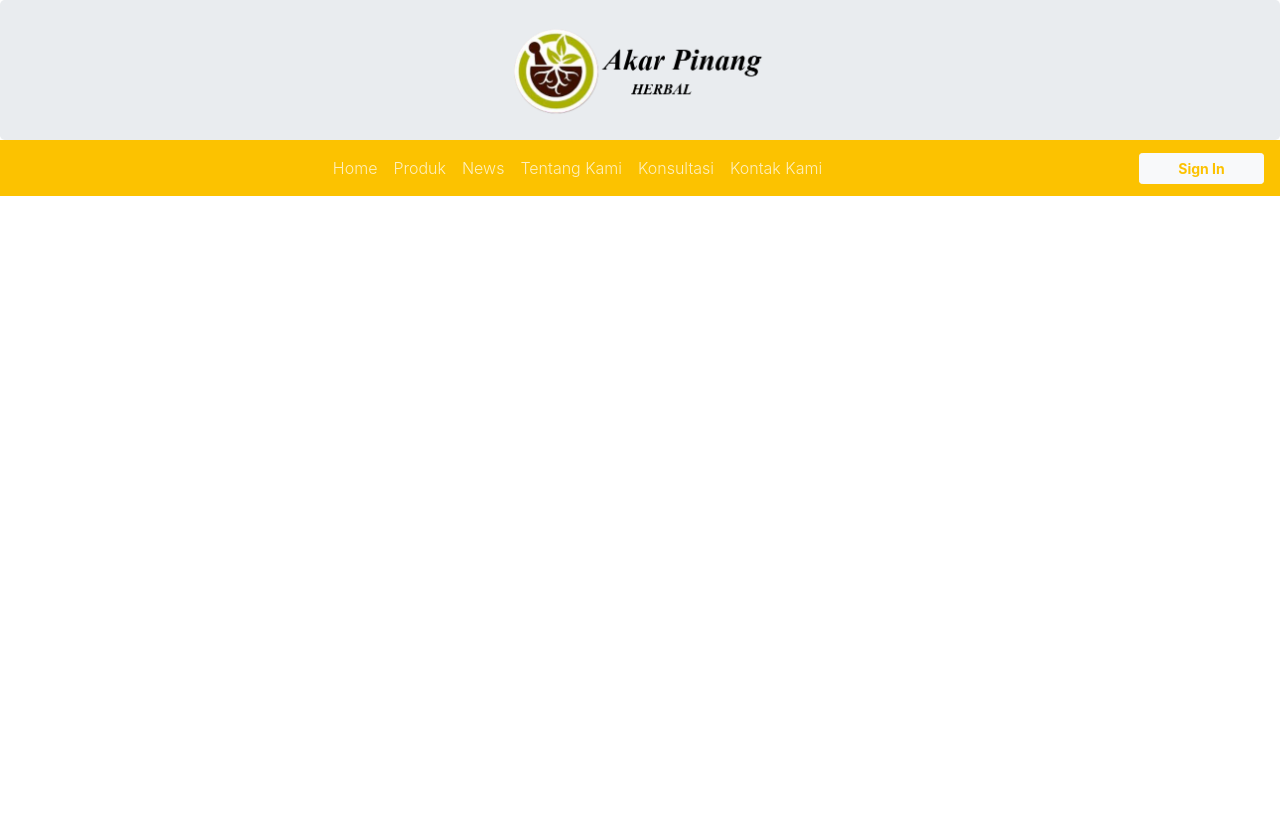
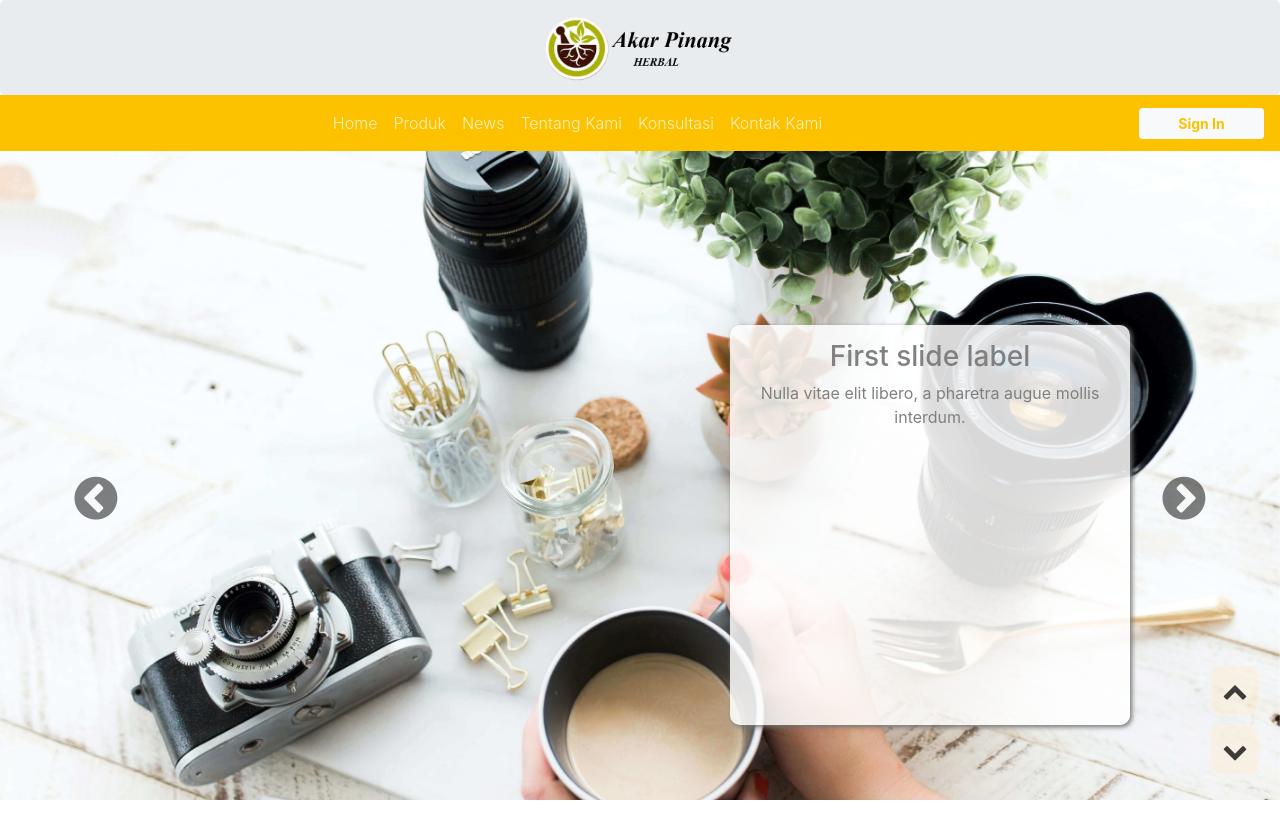
Before and after one commit to marlinakreatif/akar_pinang_herbal, a React (Create React App) app: page / in a window 1280 px wide. Shown: the top 838 px of the page. After the commit the page ends 800 px from the top, so only its background shows below. Built offline with nearby package versions, Linux system fonts and the light colour scheme.

Commit message:
update dashboard client

```diff
--- a/src/components/NormalScreenMenuContainer.jsx
+++ b/src/components/NormalScreenMenuContainer.jsx
@@ -5,7 +5,7 @@ function NormalScreenMenuContainer({ children }) {
   return (
     <header id="main-header">
       <div className="jumbotron text-center">
-        <img src="/assets/brand.png" alt="brand" height="100" />{" "}
+        <img src="/assets/brand.png" alt="brand" height="75" />
       </div>
       <Navbar bg="main" expand="md" sticky="top" variant="dark">
         <Navbar.Toggle aria-controls="basic-navbar-nav" />
--- a/src/components/SmallScreenMenuContainer.jsx
+++ b/src/components/SmallScreenMenuContainer.jsx
@@ -9,6 +9,7 @@ class SmallScreenMenuContainer extends Component {
   render() {
     const { children } = this.props;
     return (
+        <header id="main-header">
         <Navbar bg="main" expand="lg" variant="dark">
           <Navbar.Brand href="#home">
             <img src="/favicon.png" alt="brand" height="50" />{" "}
@@ -19,6 +20,7 @@ class SmallScreenMenuContainer extends Component {
             <Nav className="mr-auto">{children}</Nav>
           </Navbar.Collapse>
         </Navbar>
+      </header>
     );
   }
 }
--- a/src/containers/HomeClient.jsx
+++ b/src/containers/HomeClient.jsx
@@ -1,12 +1,16 @@
 import React, { Component } from "react";
 import ResponsiveMenu from "../components/ResponsiveMenu";
+import Dashboard from "./dashboard";
 
 export default class HomeClient extends Component {
+  constructor(props) {
+    super(props);
+    this.ref = React.createRef;
+  }
   render() {
     return (
-      <div>
-        <ResponsiveMenu type="client" />
-        <main style={{ height: "1000px" }}></main>
+      <div id="home-body">
+        <Dashboard />
       </div>
     );
   }
--- /dev/null
+++ b/src/containers/dashboard/SectionBanner.jsx
@@ -0,0 +1,56 @@
+import React from "react";
+import { Carousel } from "react-bootstrap";
+
+const CarouselIcon = ({ size = 14, name = "fa-chevron-circle-right" }) => (
+  <div style={{ fontSize: `${size}px`, color: "black" }}>
+    <i className={`fa ${name}`}></i>
+  </div>
+);
+
+export default function Banner() {
+  return (
+    <Carousel
+      interval={null}
+      nextIcon={<CarouselIcon size={50} name="fa-chevron-circle-right" />}
+      prevIcon={<CarouselIcon size={50} name="fa-chevron-circle-left" />}
+    >
+      <Carousel.Item>
+        <img
+          className="d-block w-100 h-100 carousel-img-item"
+          src="/assets/banner-1.jpg"
+          alt="First slide"
+        />
+        <Carousel.Caption className="custom-caption">
+          <h3>First slide label</h3>
+          <p>Nulla vitae elit libero, a pharetra augue mollis interdum.</p>
+        </Carousel.Caption>
+      </Carousel.Item>
+      <Carousel.Item>
+        <img
+          className="d-block w-100 h-100 carousel-img-item"
+          src="/assets/banner-2.jpg"
+          alt="Third slide"
+        />
+
+        <Carousel.Caption className="custom-caption">
+          <h3>Second slide label</h3>
+          <p>Lorem ipsum dolor sit amet, consectetur adipiscing elit.</p>
+        </Carousel.Caption>
+      </Carousel.Item>
+      <Carousel.Item>
+        <img
+          className="d-block w-100 h-100 carousel-img-item"
+          src="/assets/banner-3.jpg"
+          alt="Third slide"
+        />
+
+        <Carousel.Caption className="custom-caption">
+          <h3>Third slide label</h3>
+          <p>
+            Praesent commodo cursus magna, vel scelerisque nisl consectetur.
+          </p>
+        </Carousel.Caption>
+      </Carousel.Item>
+    </Carousel>
+  );
+}
--- /dev/null
+++ b/src/containers/dashboard/SectionBiografi.jsx
@@ -0,0 +1,34 @@
+import React from "react";
+import { Media } from "react-bootstrap";
+
+export default function Biografi(props) {
+  return (
+    <div className="section-padd">
+      <div className="container">
+        <div className="row">
+          <div className="col-10 offset-1">
+            <Media>
+              <img
+                width={300}
+                height={400}
+                className="mr-3"
+                src="/assets/biografi.png"
+                alt="Generic placeholder"
+              />
+              <Media.Body>
+                <h1>Biografi H. Andi Muhammad</h1>
+                <p>
+                  Cras sit amet nibh libero, in gravida nulla. Nulla vel metus
+                  scelerisque ante sollicitudin commodo. Cras purus odio,
+                  vestibulum in vulputate at, tempus viverra turpis. Fusce
+                  condimentum nunc ac nisi vulputate fringilla. Donec lacinia
+                  congue felis in faucibus.
+                </p>
+              </Media.Body>
+            </Media>
+          </div>
+        </div>
+      </div>
+    </div>
+  );
+}
--- /dev/null
+++ b/src/containers/dashboard/SectionNews.jsx
@@ -0,0 +1,8 @@
+import React from 'react'
+
+export default function News() {
+    return (
+        <div className="section-padd">
+        </div>
+    )
+}
--- /dev/null
+++ b/src/containers/dashboard/SectionProducts.jsx
@@ -0,0 +1,8 @@
+import React from "react";
+
+export default function Products() {
+  return (
+    <div className="section-padd">
+    </div>
+  );
+}
--- /dev/null
+++ b/src/containers/dashboard/SectionTestimoni.jsx
@@ -0,0 +1,8 @@
+import React from "react";
+
+export default function Testimoni() {
+  return (
+    <div className="section-padd">
+    </div>
+  );
+}
--- /dev/null
+++ b/src/containers/dashboard/dashboard.css
@@ -0,0 +1,66 @@
+.section {
+  width: 100%;
+  height: 100vh;
+  display: block;
+}
+
+/* Hide scrollbar for Chrome, Safari and Opera */
+/* .main-container::-webkit-scrollbar {
+    display: none;
+  } */
+
+/* Hide scrollbar for IE, Edge and Firefox */
+.main-container {
+  height: 100vh;
+  overflow: scroll;
+  scroll-behavior: smooth;
+  /* -ms-overflow-style: none;  */
+  /* scrollbar-width: none;    */
+}
+
+.section-button {
+  position: absolute;
+  bottom: 15px;
+  right: 15px;
+  z-index: 100;
+}
+
+.section-button > #up,
+.section-button > #down {
+  width: 50px;
+  height: 50px;
+  background: rgba(255, 235, 205, 0.411);
+  margin: 10px 5px;
+  border: 1px solid rgba(245, 245, 245, 0.623);
+  border-radius: 10px;
+  text-align: center;
+  line-height: 50px;
+  font-size: 25px;
+  color: #000000c0;
+}
+
+.section-button > #up:hover,
+.section-button > #down:hover {
+  transform: scale(1.1, 1.1);
+  cursor: pointer;
+}
+
+.section-button > #up:active,
+.section-button > #down:active {
+  transform: scale(0.9, 0.9);
+}
+
+.custom-caption {
+  top: 25%;
+  right: 150px !important;
+  left: unset !important;
+  color: gray !important;
+  width: 400px;
+  height: 400px;
+  background: rgba(255, 255, 255, 0.849);
+  border-radius: 10px;
+  padding: 15px;
+  -webkit-box-shadow: 2px 2px 5px 0px rgba(115, 115, 115, 1);
+  -moz-box-shadow: 2px 2px 5px 0px rgba(115, 115, 115, 1);
+  box-shadow: 2px 2px 5px 0px rgba(115, 115, 115, 1);
+}
--- /dev/null
+++ b/src/containers/dashboard/index.jsx
@@ -0,0 +1,113 @@
+import React, { Component } from "react";
+import Banner from "./SectionBanner";
+import Biografi from "./SectionBiografi";
+import News from "./SectionNews";
+import Products from "./SectionProducts";
+import Testimoni from "./SectionTestimoni";
+import "./dashboard.css";
+import ResponsiveMenu from "../../components/ResponsiveMenu";
+
+class index extends Component {
+  constructor(props) {
+    super(props);
+    this.state = {
+      scrollIndex: 0,
+    };
+    this.mainRef = React.createRef();
+  }
+
+  scrollUp = () => {
+    const { scrollIndex } = this.state;
+    const scrollTop = this.mainRef.current.scrollTop;
+    const clientHeight = this.mainRef.current.clientHeight;
+    const isMoreThenHalve =
+      scrollTop >= clientHeight * scrollIndex + clientHeight / 4;
+    if (isMoreThenHalve) {
+      this.mainRef.current.scrollTop = clientHeight * scrollIndex;
+    } else if (scrollIndex > 0) {
+      this.mainRef.current.scrollTop =
+        clientHeight * (scrollIndex - 1);
+    }
+  };
+
+  scrollDown = () => {
+    const { scrollIndex } = this.state;
+    if (scrollIndex < 3) {
+      this.mainRef.current.scrollTop =
+        this.mainRef.current.clientHeight * (scrollIndex + 1) + 140;
+    }
+  };
+
+  onScroll = (e) => {
+    const element = e.target;
+    const { scrollTop, clientHeight } = element;
+    const { scrollIndex } = this.state;
+    let index = 0;
+    if (scrollTop <= clientHeight) {
+      index = 0;
+    } else if (scrollTop <= clientHeight * 2 && scrollTop > clientHeight) {
+      index = 1;
+    } else if (scrollTop <= clientHeight * 3 && scrollTop > clientHeight * 2) {
+      index = 2;
+    } else {
+      index = 3;
+    }
+
+    if (scrollTop < clientHeight * 3 && scrollTop >= clientHeight * 2) {
+      index = 2;
+    } else if (scrollTop < clientHeight * 2 && scrollTop >= clientHeight) {
+      index = 1;
+    } else if (scrollTop < clientHeight && scrollTop >= 0) {
+      index = 0;
+    } else {
+      index = 3;
+    }
+    // console.log(
+    //   `scrollTop : ${scrollTop} ,clientHeight:${clientHeight}, Index: ${index}`
+    // );
+    if (index !== scrollIndex) {
+      this.setState({
+        scrollIndex: index,
+      });
+    }
+  };
+  render() {
+    return (
+      <>
+        <div
+          className="main-container"
+          ref={this.mainRef}
+          onScroll={this.onScroll}
+        >
+          <ResponsiveMenu type="client" />
+          <section className="section" id="section-0">
+            <Banner />
+          </section>
+          <section className="section" id="section-1">
+            <Biografi />
+          </section>
+          <section className="section" id="section-2">
+            <Products />
+          </section>
+          <section className="section" id="section-3">
+            <News />
+          </section>
+          <section className="section" id="section-4">
+            <Testimoni />
+          </section>
+        </div>
+
+        <div className="section-button">
+          <div id="up" onClick={this.scrollUp}>
+            <i className="fa fa-chevron-up" aria-hidden="true"></i>
+          </div>
+          <div id="down" onClick={this.scrollDown}>
+            <i className="fa fa-chevron-down" aria-hidden="true"></i>
+          </div>
+        </div>
+      </>
+    );
+  }
+}
+
+export default index;
--- a/src/index.css
+++ b/src/index.css
@@ -7,7 +7,7 @@
 }
 
 .jumbotron {
-  padding: 20px;
+  padding: 10px;
   background-size: cover;
   background-position: center;
   text-align: left;
@@ -34,3 +34,87 @@
   font-weight: bold;
   color: #fcc200;
 }
+
+/* START COMPONENTS
+==>  LINE
+"blue" | "black" | "white" | "green" | "red"
+*/
+h1.line {
+  padding: 0 30px;
+  text-align: center;
+  position: relative;
+}
+h1.line.black {
+  color: rgb(102, 102, 102);
+}
+h1.line.white {
+  color: white;
+}
+h1.line.red {
+  color: red;
+}
+h1.line.green {
+  color: green;
+}
+h1.line.blue {
+  color: blue;
+}
+h1.line.gold {
+  color: gold;
+}
+
+h1.line::before {
+  content: "";
+  width: 22%;
+  height: 2px;
+  background: black;
+  position: absolute;
+  top: 50%;
+  left: 0;
+  transform: translateY(-50%);
+}
+h1.line::after {
+  content: "";
+  width: 25%;
+  height: 2px;
+  background: black;
+  position: absolute;
+  top: 50%;
+  right: 0;
+  transform: translateY(-50%);
+}
+
+h1.line.black::after,
+h1.line.black::before {
+  background: rgb(102, 102, 102);
+}
+h1.line.white::after,
+h1.line.white::before {
+  background: white;
+}
+h1.line.blue::after,
+h1.line.blue::before {
+  background: blue;
+}
+h1.line.red::after,
+h1.line.red::before {
+  background: red;
+}
+h1.line.green::after,
+h1.line.green::before {
+  background: green;
+}
+
+h1.line.gold::after,
+h1.line.gold::before {
+  background: gold;
+}
+
+.carousel-img-item {
+  max-height: 100vh;
+}
+
+.section-padd {
+  padding: 20px;
+  padding-top: 75px;
+}
```
Lines whose indentation alone changed are shown as unchanged.
